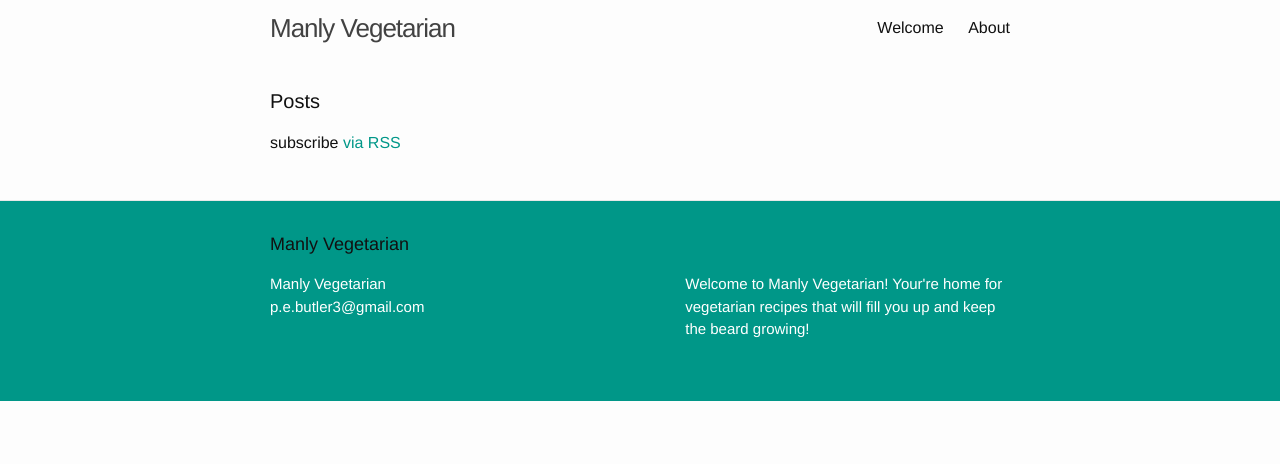
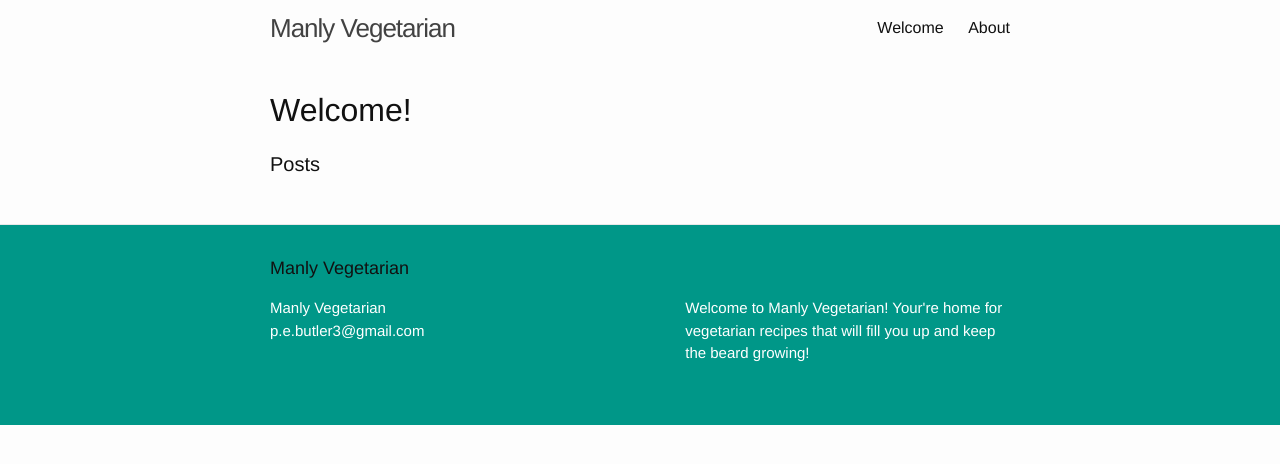
Before and after one commit to pebutler3/blog, a Jekyll site: the page built from index.html, in a window 1280 px wide. Shown: the top 464 px of the page. Built offline with Jekyll 4.4.1, drawn with Linux system fonts in a browser that asks for light colours.

```diff
--- a/index.html
+++ b/index.html
@@ -3,9 +3,8 @@ layout: default
 ---
 
 <div class="home">
-
+ <h1>Welcome!</h1>
   <h1 class="page-heading">Posts</h1>
-
   <ul class="post-list">
     {% for post in site.posts %}
       <li>
@@ -16,7 +15,5 @@ layout: default
       </li>
     {% endfor %}
   </ul>
-
-  <p class="rss-subscribe">subscribe <a href="{{ "/feed.xml" | prepend: site.baseurl }}">via RSS</a></p>
-
+  <!-- <p class="rss&#45;subscribe">subscribe <a href="{{ "/feed.xml" | prepend: site.baseurl }}">via RSS</a></p> -->
 </div>
```
